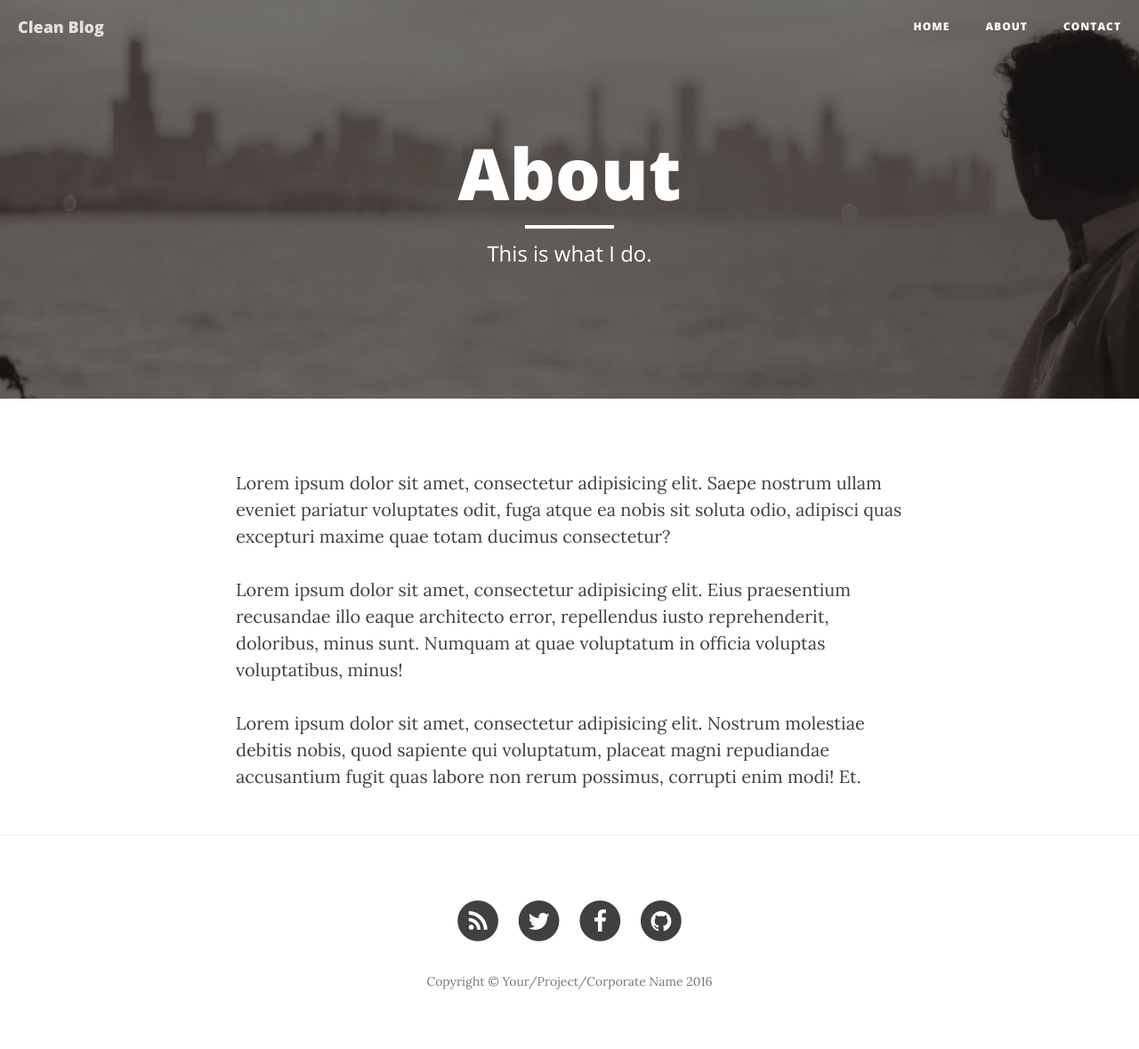
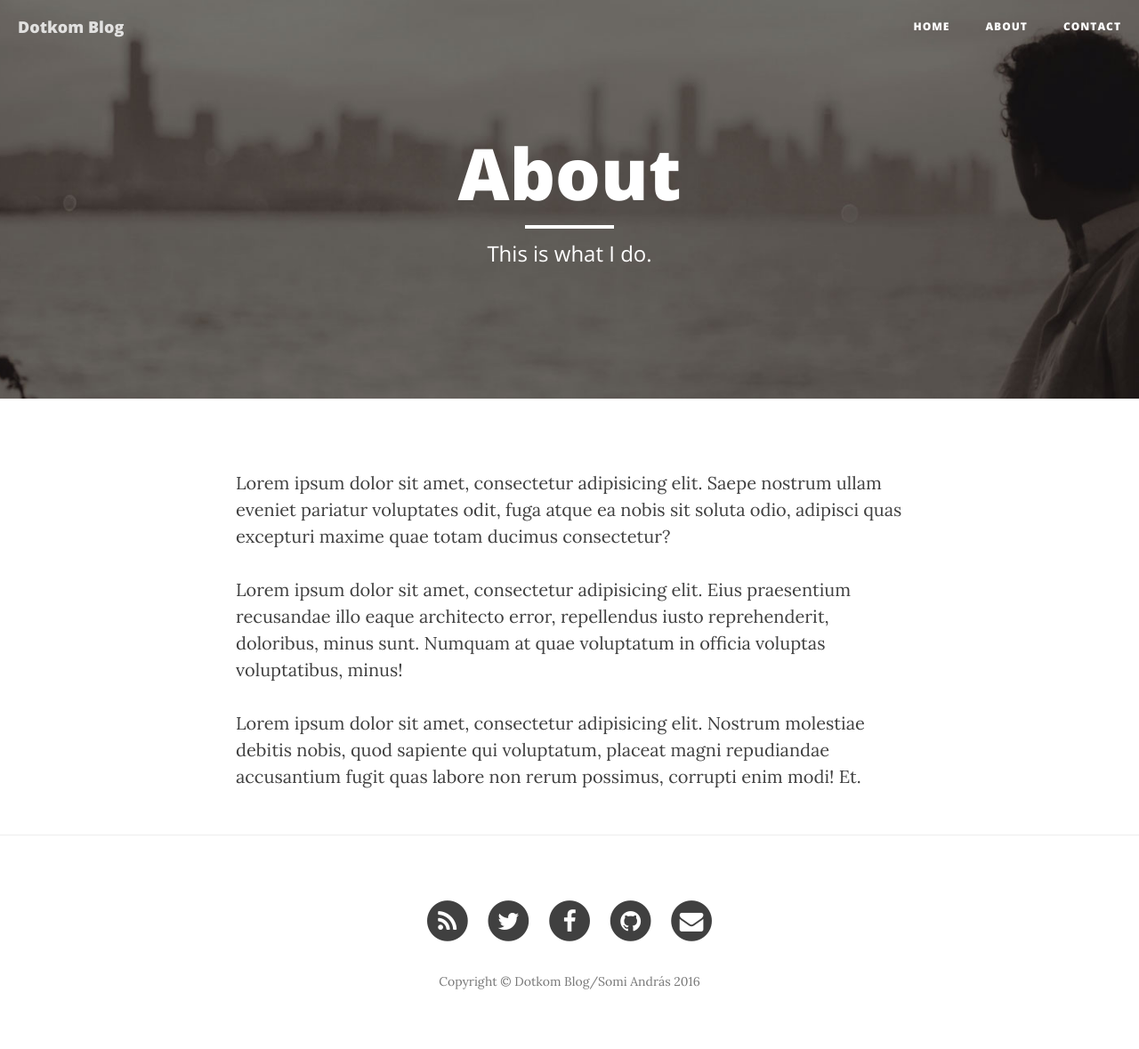
Before and after one commit to doktorjustice/doktorjustice.github.io, a Jekyll site: the page built from about.html, in a window 1280 px wide. Shown: the whole page at 89% size. Built offline with Jekyll 4.4.1, drawn with Linux system fonts in a browser that asks for light colours; nearby versions of some CDN libraries.

Commit message:
Change page description and other config

```diff
--- a/_config.yml
+++ b/_config.yml
@@ -1,15 +1,15 @@
 # Site settings
-title: Clean Blog
+title: Dotkom Blog
 header-img: img/home-bg.jpg
 email: your-email@yourdomain.com
-copyright_name: Your/Project/Corporate Name
-description: "Write your site description here. It will be used as your sites meta description as well!"
+copyright_name: Dotkom Blog/Somi András
+description: "Technológia pénzügyi szemmel"
 baseurl: ""
 url: "https://doktorjustice.github.io/"
 twitter_username: doktor_justice
 github_username:  doktorjustice
 facebook_username:  Dotkomblog
-email_username:
+email_username: dotkomblog@gmail.com
 
 # Google Analytics
 # To enable google analytics, uncomment below line with a valid Google Tracking ID
--- a/index.html
+++ b/index.html
@@ -1,6 +1,6 @@
 ---
 layout: page
-description: "A Clean Blog Theme by Start Bootstrap"
+description: "Technológia pénzügyi szemmel"
 ---
 
 {% for post in paginator.posts %}
```
